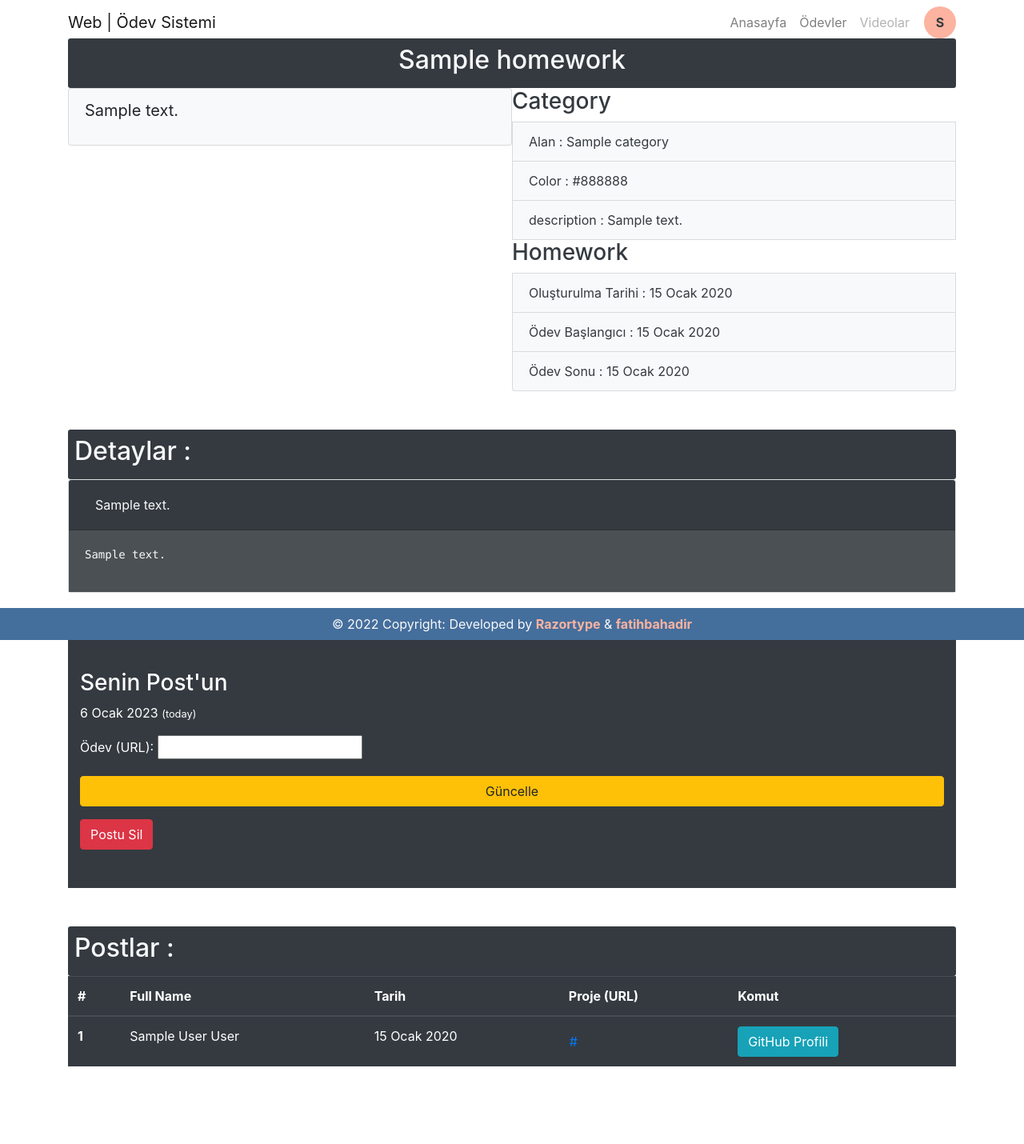
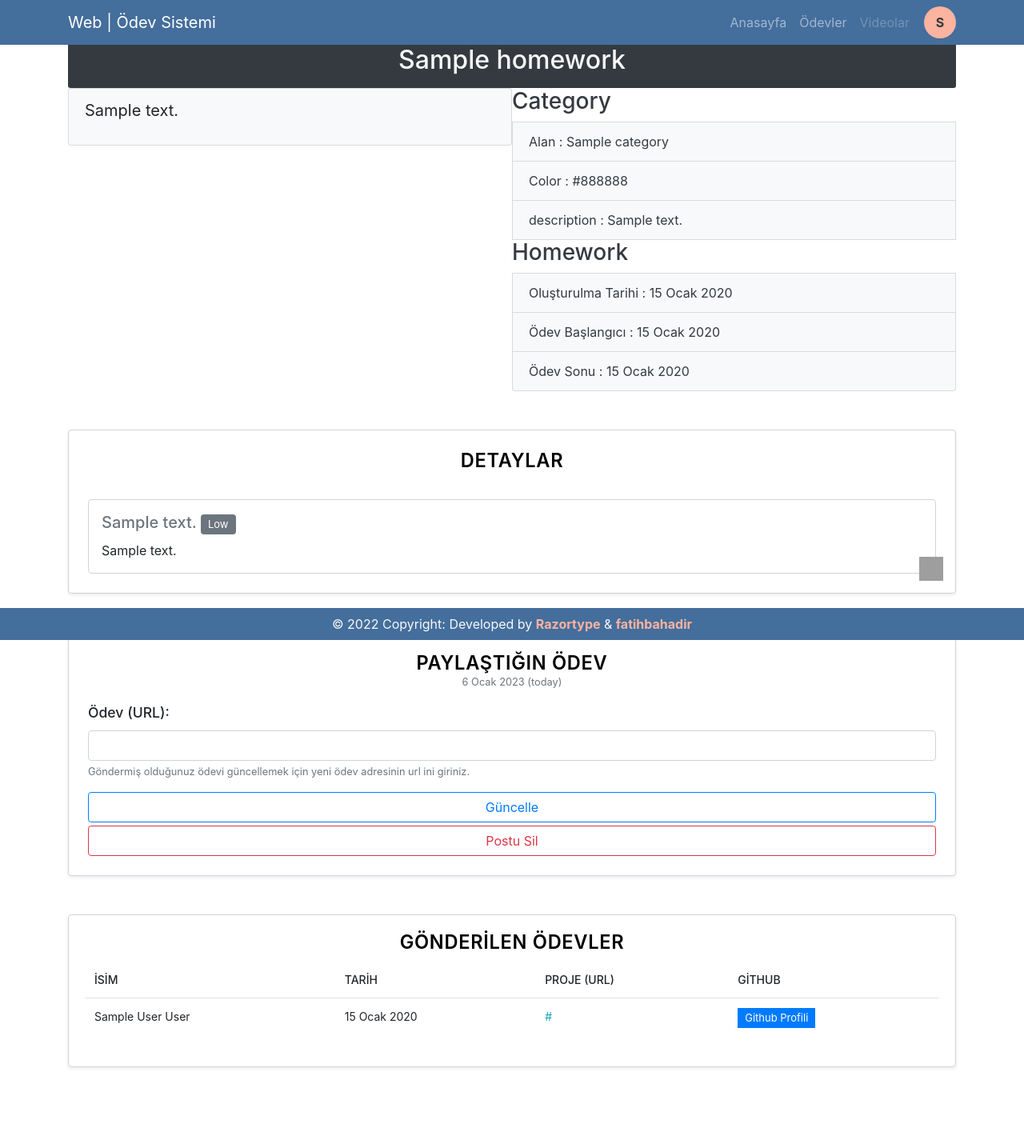
Before and after one commit to Razortype/django-homework-system, a Django app: page /homeworks/id/1/detail in a window 1280 px wide. Shown: the whole page at 80% size. Before the commit the page ends 1333 px from the top, so only its background shows below. Run offline with Django 4.2, Linux system fonts and the light colour scheme; a user stored in the database is signed in; tables that the repository leaves empty hold one stand-in row (values such as "Sample post"); grey boxes are pictures that could not be loaded.

Commit message:
- Homework detail page updated. - Alert problem fixed. - Style for homework detail added. - Posts, Send and Detail section modified.

```diff
--- a/homework_project/static/partials/js/_alert.js
+++ b/homework_project/static/partials/js/_alert.js
@@ -1,3 +1,3 @@
 setTimeout(()=>{
-    $('.alert').alert('close')
+    $('.main__alert').alert('close')
 },10000)
--- a/homework_project/static/partials/js/_navbar.js
+++ b/homework_project/static/partials/js/_navbar.js
@@ -15,7 +15,7 @@ blueNav.map((blue)=>{
 })
 
 transparentNav.map((tr)=>{
-    if(url==="http://127.0.0.1:8000/" || "https://ankaweb.dev/" || "https://www.ankaweb.dev/" ){
+    if(url==="http://127.0.0.1:8000/" || url === "https://ankaweb.dev/" || url === "https://www.ankaweb.dev/" ){
         makeTransparentByScroll(375)
     }
     else if(url.includes(tr)){
--- a/homework_project/templates/partials/_alert.html
+++ b/homework_project/templates/partials/_alert.html
@@ -27,7 +27,7 @@ Bunu gönderilen mesajın türü için kullanabilirsin
     {% if messages %}
     <div class="alert__container pt-3" >
     {% for message in messages %}
-    <div class="alert alert__message alert-danger alert-dismissible fade show row" role="alert">
+    <div class="alert main__alert alert__message alert-danger alert-dismissible fade show row" role="alert">
         <div class="col-sm-2 col-2 d-flex align-items-center justify-content-center">
             {% if DEFAULT_MESSAGE_LEVELS.ERROR  == message.level %}
 
--- a/posts/static/posts/css/homework_detail.css
+++ b/posts/static/posts/css/homework_detail.css
@@ -14,3 +14,106 @@
 #accordion .card-body pre {
     color: #f8f9fa;
 }
+
+.border-right{
+    border-right: 1px solid;
+}
+
+.card {
+    position: relative;
+    display: flex;
+    flex-direction: column;
+    min-width: 0;
+    word-wrap: break-word;
+    background-color: #fff;
+    background-clip: border-box;
+    border: 1px solid #d2d2dc;
+    border-radius: 0.25rem;
+}
+
+.card .card-title {
+    color: #000000;
+    margin-bottom: 0.625rem;
+    text-transform: capitalize;
+    font-size: 1.475rem;
+    font-weight: 600;
+    text-align: center;
+    text-transform: uppercase;
+    letter-spacing: .7px;
+}
+
+.table thead th{
+    border-top: 0;
+    border-bottom-width: 1px;
+    font-weight: 500;
+    font-size: .875rem;
+    text-transform: uppercase;
+}
+
+.table {
+    width: 100%;
+    max-width: 100%;
+    margin-bottom: 1rem;
+    background-color: transparent;
+}
+
+.badge {
+    border-radius: 0;
+    font-size: 13px;
+    line-height: 1;
+    padding: .375rem .5625rem;
+    font-weight: normal;
+}
+
+.table td {
+    font-size: 0.875rem;
+}
+
+
+.input__label{
+    font-size: 1.1rem;
+    font-weight: 500;
+}
+
+.paper{
+    position: relative;
+    padding-top: 40px;
+    padding-bottom: 40px;
+}
+
+.paper::before {
+    content: '';
+    width: 2px;
+    height: 100%;
+    position: absolute;
+    top: 0;
+    left: 40px;
+    background-color: rgba(255,0,0,0.6);
+ }
+
+.pattern {
+    height: 100%;
+    background-image: repeating-linear-gradient(white 0px, white 24px, teal 25px);
+}
+
+.content {
+    padding-top: 6px;
+    padding-left: 56px;
+    padding-right: 16px;
+    line-height: 25px;
+    letter-spacing: 1px;
+    word-spacing: 5px;
+  }
+.content>p{
+    font-size: 19px;
+}
+
+.card{
+    position: relative;
+}
+.card__icon{
+    position: absolute;
+    bottom: -10px;
+    right: -10px;
+
+}
--- a/posts/templates/posts/homework_detail.html
+++ b/posts/templates/posts/homework_detail.html
@@ -2,10 +2,10 @@
 
 {% block content %}
 
-<div class="container-lg">
+<div class="mb-5 pb-5">
 
+    <!-- MAIN AREA -->
     <div class="container my-5">
-
         <div id="homework-info">
             <div class="title p-2 rounded-sm bg-dark text-light">
                 <h2 class="text-center">{{ homework.name }}</h2>
@@ -30,99 +30,130 @@
                 </div>
             </div>
         </div>
-
     </div>
 
-    <div class="container mt-5">
 
-        <div class="title p-2 rounded-sm bg-dark text-light">
-            <h2 class="text-left">Detaylar :</h2>
-        </div>
-        <div id="accordion">
+    <!-- DETAIL AREA-->
+    <div class="container mt-5 mb-5">
+        <div class="card shadow-sm p-4">
+            <h3 class="card-title">Detaylar</h3>
             {% for detail in details %}
-            <div class="card mb-0">
-              <div class="card-header" id="heading-{{ detail.id }}">
-                <h5 class="mb-0">
-                  <button class="btn btn-link" data-toggle="" data-target="#detail-{{ detail.id }}" aria-expanded="true" aria-controls="detail-{{ detail.id }}">
-                    {{ detail.detail_name }}
-                  </button>
+                <div class="card p-3 mt-4">
+                        <span class="card__icon"><img src="https://www.freeiconspng.com/thumbs/details-icon/details-icon-png-cc-by-3-0--it-1.png" width="30" height="30"></span>
+                        {% if detail.detail_risk == 'N' %}
+                            <h5 class="text-primary"> {{ detail.detail_name }}
+                                 <span class="badge badge-primary rounded">Normal</span>
                             </h5>
-                <span class="badge badge-warning pt-2">{{ detail.get_risk_detail_display }}</span>
-              </div>
 
-              <div id="detail-{{ detail.id }}" class=" show" aria-labelledby="headingOne" data-parent="#accordion">
-                <div class="card-body">
-                    <pre>{{ detail.detail_description }}</pre>
-                </div>
+                        {% elif detail.detail_risk == "L" %}
+                            <h5 class="text-secondary"> {{ detail.detail_name }}
+                                <span class="badge badge-secondary rounded">Low</span>
+                            </h5>
+                        {% else %}
+                        <h5 class="text-danger"> {{ detail.detail_name }}
+                            <span class="badge badge-danger rounded">High</span>
+                        </h5>
+                        {% endif %}
+
+                    <div class="card-text">
+                     {{ detail.detail_description }}
                     </div>
                 </div>
             {% endfor %}
         </div>
-
     </div>
 
-    <div class="container mt-5">
-
-        <div class="container py-5 mb-5 bg-dark text-white">
+    <!-- POST AREA -->
+    <div class="container mt-5 mb-5">
+        <div class="card shadow-sm p-4">
         {% if personpost %}
 
-            <h3>Senin Post'un</h3>
-            <p>
-                {% now "j F Y" %}
-                <small>(today)</small>
-            </p>
+            <h3 class="card-title">Paylaştığın Ödev</h3>
+            <small class="text-center text-muted" style="margin-top: -10px;">{% now "j F Y" %} (today)</small>
+
 
             <form action={% url 'post_update' homework.pk personpost.pk %} method='POST'>
                 {% csrf_token %}
-                {{ form.as_table }}
-                <input name="updte" type="submit" value="Güncelle" class="btn btn-warning btn-block mt-3">
+                {% for field in form %}
+                <div class="form-group mt-3">
+                    <label class="input__label" for="{{  "id_"|add:field.name }}">{{ field.label }}:</label>
+                    <input class="form-control" aria-describedby="inputHelp" type="url" maxlength="100" name="{{ field.name }}" required id="{{  "id_"|add:field.name }}">
+                    <small id="inputHelp" class="form-text text-secondary">
+                        Göndermiş olduğunuz ödevi güncellemek için yeni ödev adresinin url ini giriniz.
+                    </small>
+                </div>
+                {% endfor %}
+                <input name="updte" type="submit" value="Güncelle" class="btn btn-outline-primary btn-block mt-3">
             </form>
-            <button class="btn btn-danger mt-3" onclick="document.location.href='{% url 'post_delete' homework.pk personpost.pk %}'">Postu Sil</button>
+            <button class="btn btn-outline-danger mt-1" onclick="document.location.href='{% url 'post_delete' homework.pk personpost.pk %}'">Postu Sil</button>
 
         {% else %}
 
-            <h3>Henüz Ödevini paylaşmadın</h3>
+            <h3 class="card-title">Ödevini Paylaş</h3>
             <form action={% url 'post_new' homework.pk %} method='POST'>
                 {% csrf_token %}
-                {{ form.as_table }}
-                <input name="submit" type="submit" value="Gönder" class="btn btn-primary btn-block mt-3">
+                {% for field in form %}
+                <div class="form-group mt-3 ">
+                    <label class="input__label" for="{{  "id_"|add:field.name }}">{{ field.label }}:</label>
+                    <input class="form-control" aria-describedby="inputHelp" type="url" maxlength="100" name="{{ field.name }}" required id="{{  "id_"|add:field.name }}">
+                    <small id="inputHelp" class="form-text text-secondary">
+                        Ödevinizi github urli şeklinde paylaşmanız gerekmektedir. (örn: https://github.com/User/~)
+                    </small>
+                </div>
+                {% endfor %}
+                <input name="submit" type="submit" value="Gönder" class="btn btn-outline-dark btn-block mt-3">
             </form>
 
         {% endif %}
         </div>
-
-        <div class="title p-2 rounded-sm bg-dark text-light">
-            <h2 class="text-left">Postlar :</h2>
         </div>
 
-        <table class="table table-dark">
+
+
+    <!-- Table -->
+    <div class="container">
+        <div class="card shadow-sm ">
+            <div class="card-body">
+                <h4 class="card-title">
+                    Gönderilen Ödevler
+                </h4>
+
+                {% if posts %}
+                <div class="table-responsive">
+                    <table class="table">
                         <thead>
                             <tr>
-                <th scope="col">#</th>
-                <th scope="col">Full Name</th>
-                <th scope="col">Tarih</th>
-                <th scope="col">Proje (URL)</th>
-                <th scope="col">Komut</th>
+                                <th>İsim</th>
+                                <th>Tarih</th>
+                                <th>Proje (url)</th>
+                                <th>Github</th>
                             </tr>
                         </thead>
                         <tbody>
-
-                {% for post in posts %}
+                            {% for post in posts%}
                             <tr>
-                    <th scope="row">{{ forloop.counter }}</th>
                                 <td>{{ post.person.name }} {{ post.person.surname }}</td>
                                 <td>{{ post.post_at }}</td>
-                    <td> <a href="{{ post.post_url }}" class="btn btn-link pl-0">{{ post.post_url }}</a> </td>
-                    <td>
-                        <button class="btn btn-info" onclick="document.location.href='{{ person.github_url }}'">GitHub Profili</button>
-                    </td>
+                                <td><a href="{{ post.post_url }}" target="_blank" class="text-decoration-none text-info">{{ post.post_url }}</a></td>
+                                <td><a class="badge badge-primary" href='{{ person.github_url }}' target="_blank"> Github Profili </a> </td>
+
                             </tr>
                             {% endfor %}
                         </tbody>
                     </table>
                 </div>
+                {% else %}
+                <!-- sok offfgghh >.< -->
+                <!-- Tam olarak nasıl olur bilmiyorum ama detaylarda html kodu yazabilmemiz şart -->
+                <div class="alert alert-warning mt-3 text-center">Kimse ödevini göndermedi. İlk gönderen sen ol  ^-^ </div>
+                {% endif %}
+            </div>
+        </div>
+    </div>
 
 
 </div>
 
+</div>
+
 {% endblock %}
--- a/users/templates/users/register.html
+++ b/users/templates/users/register.html
@@ -10,7 +10,7 @@ justify-content: center;
 color: white;
 ">
 <div class="form-area p-2 p-sm-5 my-5 my-sm-0">
-    <div class="register__form mt-5 mt-sm-0 p-3 p-sm-5 container w-100" style="background-color: rgba(4,88,146,0.5) !important;border-radius: 0.25rem;">
+    <div class="__form mt-5 mt-sm-0 p-3 p-sm-5 container w-100" style="background-color: rgba(4,88,146,0.5) !important;border-radius: 0.25rem;">
         <h2 class="text-center mb-3 mt-4 mt-sm-0">Web | Ödev Sistemi</h2>
         <form id="signupForm" method="POST">
             <div class="form-row">
```
Also changed, not shown: posts/static/posts/css/homework_list.css (+26 -0 lines), posts/templates/posts/homework_list.html (+13 -3 lines). Lines whose indentation alone changed are shown as unchanged.
